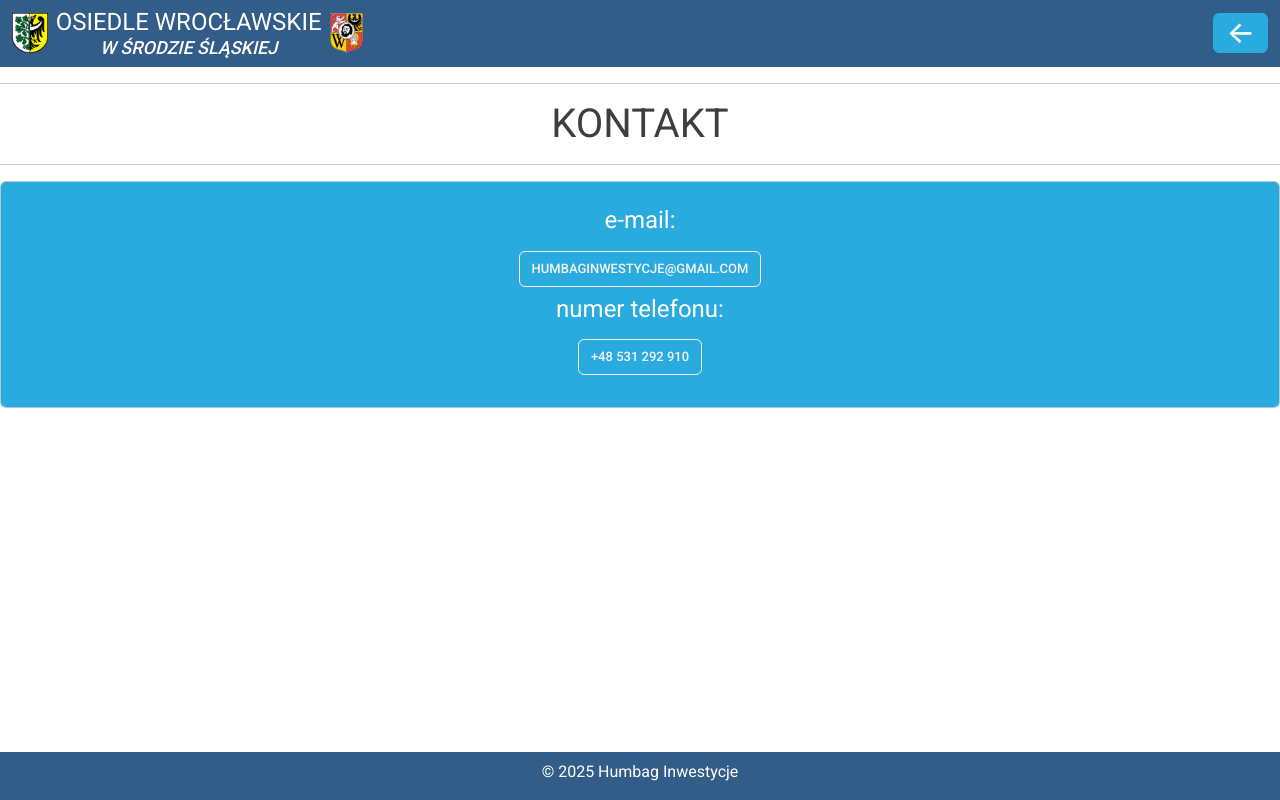
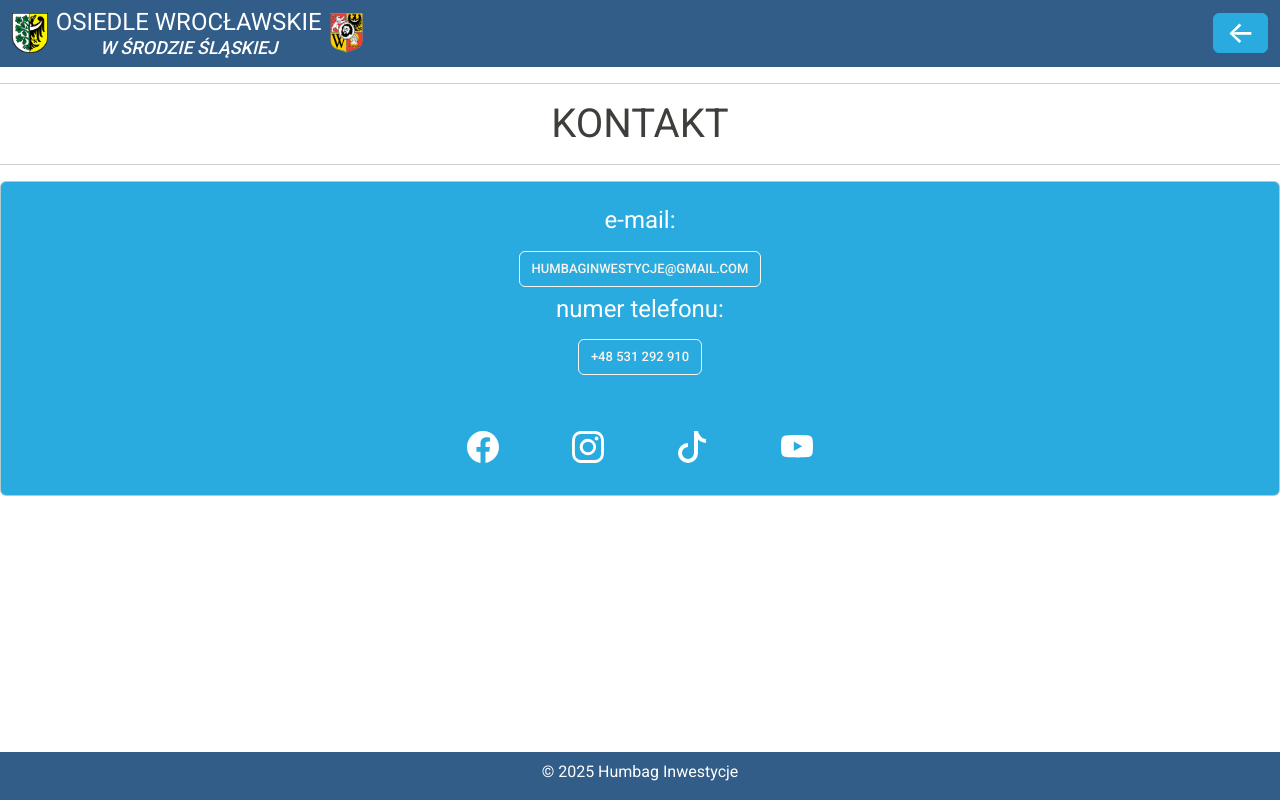
Before and after one commit to humbaginwestycje/start, a plain HTML site: page pages/contact.html in a window 1280 px wide. Drawn offline with nearby package versions, Linux system fonts and the light colour scheme.

Commit message:
add icons to contact.html

```diff
--- a/pages/contact.html
+++ b/pages/contact.html
@@ -11,6 +11,7 @@
 
     <link rel="stylesheet" href="../bootstrap.css">
     <link rel="stylesheet" href="../style.css">
+    <link rel="stylesheet" href="../bootstrap-social.css">
 </head>
 <body>
 <!-- Navbar -->
@@ -46,6 +47,36 @@
     <div class="col-lg-2 m-2 d-flex align-self-center justify-content-center">
         <a class="btn btn-outline-light flex-wrap" href="tel:+48531292910">+48 531 292 910</a>
     </div>
+    <div class="row justify-content-center 100-vw my-2 mt-5">
+        <div class="col-1 d-flex justify-content-center">
+            <a href="https://www.facebook.com/profile.php?id=61572516513342">
+                <svg xmlns="http://www.w3.org/2000/svg" width="32" height="32" fill="white" class="bi bi-facebook" viewBox="0 0 16 16">
+                    <path d="M16 8.049c0-4.446-3.582-8.05-8-8.05C3.58 0-.002 3.603-.002 8.05c0 4.017 2.926 7.347 6.75 7.951v-5.625h-2.03V8.05H6.75V6.275c0-2.017 1.195-3.131 3.022-3.131.876 0 1.791.157 1.791.157v1.98h-1.009c-.993 0-1.303.621-1.303 1.258v1.51h2.218l-.354 2.326H9.25V16c3.824-.604 6.75-3.934 6.75-7.951"/>
+                </svg>
+            </a>
+        </div>
+        <div class="col-1 d-flex justify-content-center">
+            <a href="https://www.instagram.com/humbag2025?igsh=MXkyb3B1d2t3OWhkYQ==">
+                <svg xmlns="http://www.w3.org/2000/svg" width="32" height="32" fill="white" class="bi bi-instagram" viewBox="0 0 16 16">
+                    <path d="M8 0C5.829 0 5.556.01 4.703.048 3.85.088 3.269.222 2.76.42a3.9 3.9 0 0 0-1.417.923A3.9 3.9 0 0 0 .42 2.76C.222 3.268.087 3.85.048 4.7.01 5.555 0 5.827 0 8.001c0 2.172.01 2.444.048 3.297.04.852.174 1.433.372 1.942.205.526.478.972.923 1.417.444.445.89.719 1.416.923.51.198 1.09.333 1.942.372C5.555 15.99 5.827 16 8 16s2.444-.01 3.298-.048c.851-.04 1.434-.174 1.943-.372a3.9 3.9 0 0 0 1.416-.923c.445-.445.718-.891.923-1.417.197-.509.332-1.09.372-1.942C15.99 10.445 16 10.173 16 8s-.01-2.445-.048-3.299c-.04-.851-.175-1.433-.372-1.941a3.9 3.9 0 0 0-.923-1.417A3.9 3.9 0 0 0 13.24.42c-.51-.198-1.092-.333-1.943-.372C10.443.01 10.172 0 7.998 0zm-.717 1.442h.718c2.136 0 2.389.007 3.232.046.78.035 1.204.166 1.486.275.373.145.64.319.92.599s.453.546.598.92c.11.281.24.705.275 1.485.039.843.047 1.096.047 3.231s-.008 2.389-.047 3.232c-.035.78-.166 1.203-.275 1.485a2.5 2.5 0 0 1-.599.919c-.28.28-.546.453-.92.598-.28.11-.704.24-1.485.276-.843.038-1.096.047-3.232.047s-2.39-.009-3.233-.047c-.78-.036-1.203-.166-1.485-.276a2.5 2.5 0 0 1-.92-.598 2.5 2.5 0 0 1-.6-.92c-.109-.281-.24-.705-.275-1.485-.038-.843-.046-1.096-.046-3.233s.008-2.388.046-3.231c.036-.78.166-1.204.276-1.486.145-.373.319-.64.599-.92s.546-.453.92-.598c.282-.11.705-.24 1.485-.276.738-.034 1.024-.044 2.515-.045zm4.988 1.328a.96.96 0 1 0 0 1.92.96.96 0 0 0 0-1.92m-4.27 1.122a4.109 4.109 0 1 0 0 8.217 4.109 4.109 0 0 0 0-8.217m0 1.441a2.667 2.667 0 1 1 0 5.334 2.667 2.667 0 0 1 0-5.334"/>
+                </svg>
+            </a>
+        </div>
+        <div class="col-1 d-flex justify-content-center">
+            <a href="https://www.tiktok.com/@humbaginwestycje0?_t=ZN-8u19J3nj5Us&_r=1">
+                <svg xmlns="http://www.w3.org/2000/svg" width="32" height="32" fill="white" class="bi bi-tiktok" viewBox="0 0 16 16">
+                    <path d="M9 0h1.98c.144.715.54 1.617 1.235 2.512C12.895 3.389 13.797 4 15 4v2c-1.753 0-3.07-.814-4-1.829V11a5 5 0 1 1-5-5v2a3 3 0 1 0 3 3z"/>
+                </svg>
+            </a>
+        </div>
+        <div class="col-1 d-flex justify-content-center">
+            <a href="https://www.youtube.com/channel/UCi7wFQ6MiCUN9HFj3yvMuJA">
+                <svg xmlns="http://www.w3.org/2000/svg" width="32" height="32" fill="white" class="bi bi-youtube" viewBox="0 0 16 16">
+                    <path d="M8.051 1.999h.089c.822.003 4.987.033 6.11.335a2.01 2.01 0 0 1 1.415 1.42c.101.38.172.883.22 1.402l.01.104.022.26.008.104c.065.914.073 1.77.074 1.957v.075c-.001.194-.01 1.108-.082 2.06l-.008.105-.009.104c-.05.572-.124 1.14-.235 1.558a2.01 2.01 0 0 1-1.415 1.42c-1.16.312-5.569.334-6.18.335h-.142c-.309 0-1.587-.006-2.927-.052l-.17-.006-.087-.004-.171-.007-.171-.007c-1.11-.049-2.167-.128-2.654-.26a2.01 2.01 0 0 1-1.415-1.419c-.111-.417-.185-.986-.235-1.558L.09 9.82l-.008-.104A31 31 0 0 1 0 7.68v-.123c.002-.215.01-.958.064-1.778l.007-.103.003-.052.008-.104.022-.26.01-.104c.048-.519.119-1.023.22-1.402a2.01 2.01 0 0 1 1.415-1.42c.487-.13 1.544-.21 2.654-.26l.17-.007.172-.006.086-.003.171-.007A100 100 0 0 1 7.858 2zM6.4 5.209v4.818l4.157-2.408z"/>
+                </svg>
+            </a>
+        </div>
+    </div>
 </div>
 <!--footer-->
 <footer class="footer bg-primary">
```
